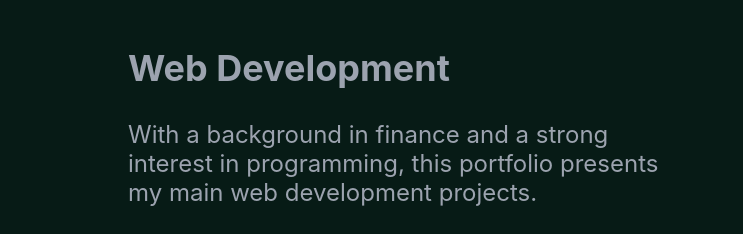
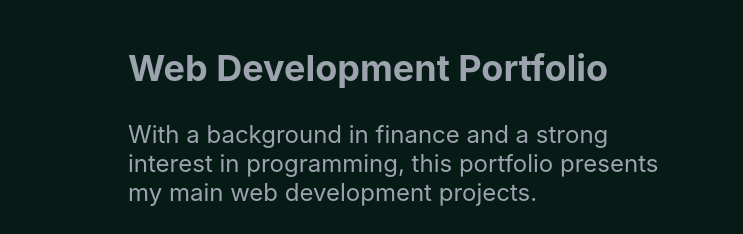
Before and after one commit to wilmetjph/wilmetjph, a plain HTML site: page index.html in a window 1280 px wide. Shown: the part 368-602 px from the top of the page, 537-1280 px from the left. Drawn offline with Linux system fonts and the light colour scheme.

Commit message:
Update index.html

```diff
--- a/index.html
+++ b/index.html
@@ -15,7 +15,7 @@
             </div>
             <div id="infos">
                 <h1>Hello, I'm <span id="nom" style="color: #4DEDB3;">Jean Wilmet</span></h1>
-                <h2 style="color: #9CA3AF;">Web Development</h2>
+                <h2 style="color: #9CA3AF;">Web Development Portfolio</h2>
                 <p style="color: #9CA3AF;">With a background in finance and a strong interest in programming, this portfolio presents my main web development projects.</p>
                 <div id="buttons">
                     <button style="background-color: #4DEDB3; color: black;"><a href="#projects" style="text-decoration: none; color: black;">View My Projects</a></button>
```
